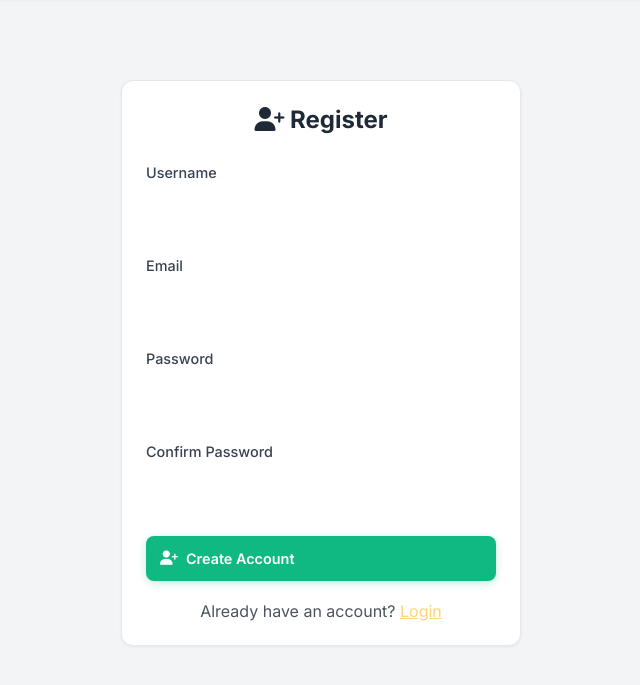
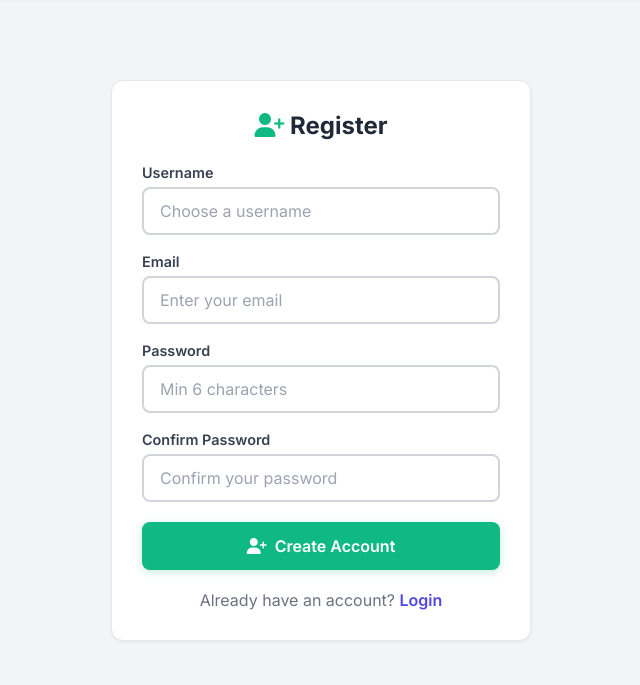
Before and after one commit to vineee08/task-manager-flask, a Flask app: page /register in a window 1280 px wide. Shown: the part 66-751 px from the top of the page, without its empty margins (319-959 px from the left). Run offline with Flask 3, Linux system fonts and the light colour scheme.

Commit message:
Update register.html

```diff
--- a/templates/register.html
+++ b/templates/register.html
@@ -1,41 +1,64 @@
 {% extends "base.html" %}
 
-{% block title %}Register - Task Manager{% endblock %}
+{% block title %}Register - TaskFlow{% endblock %}
 
 {% block content %}
-<div style="max-width: 400px; margin: 40px auto;">
-    <div class="card">
-        <h2 style="text-align: center; margin-bottom: 30px;">
-            <i class="fas fa-user-plus"></i> Register
+<div style="max-width: 420px; margin: 40px auto;">
+    <div class="card" style="background: white; border-radius: 12px; padding: 30px; border: 1px solid #E5E7EB; box-shadow: 0 1px 3px rgba(0,0,0,0.06);">
+        <h2 style="text-align: center; margin-bottom: 24px; color: #1F2937; font-size: 1.5rem; font-weight: 700;">
+            <i class="fas fa-user-plus" style="color: #10B981;"></i> Register
         </h2>
+
         <form method="POST">
+            <!-- Username -->
+            <div style="margin-bottom: 18px;">
+                <label style="display: block; margin-bottom: 6px; font-weight: 600; color: #374151; font-size: 0.9rem;">Username</label>
+                <input type="text" name="username" required placeholder="Choose a username"
+                       style="width: 100%; padding: 12px 16px; border-radius: 8px; border: 2px solid #D1D5DB; background: white; color: #1F2937; font-size: 1rem; transition: all 0.2s ease;">
+            </div>
+
+            <!-- Email -->
+            <div style="margin-bottom: 18px;">
+                <label style="display: block; margin-bottom: 6px; font-weight: 600; color: #374151; font-size: 0.9rem;">Email</label>
+                <input type="email" name="email" required placeholder="Enter your email"
+                       style="width: 100%; padding: 12px 16px; border-radius: 8px; border: 2px solid #D1D5DB; background: white; color: #1F2937; font-size: 1rem; transition: all 0.2s ease;">
+            </div>
+
+            <!-- Password -->
+            <div style="margin-bottom: 18px;">
+                <label style="display: block; margin-bottom: 6px; font-weight: 600; color: #374151; font-size: 0.9rem;">Password</label>
+                <input type="password" name="password" required placeholder="Min 6 characters"
+                       style="width: 100%; padding: 12px 16px; border-radius: 8px; border: 2px solid #D1D5DB; background: white; color: #1F2937; font-size: 1rem; transition: all 0.2s ease;">
+            </div>
+
+            <!-- Confirm Password -->
             <div style="margin-bottom: 20px;">
-                <label style="display: block; margin-bottom: 8px; font-weight: 500;">Username</label>
-                <input type="text" name="username" required
-                       style="width: 100%; padding: 12px; border-radius: 10px; border: 2px solid rgba(255,255,255,0.2); background: rgba(255,255,255,0.1); color: white; font-size: 1rem;">
+                <label style="display: block; margin-bottom: 6px; font-weight: 600; color: #374151; font-size: 0.9rem;">Confirm Password</label>
+                <input type="password" name="confirm_password" required placeholder="Confirm your password"
+                       style="width: 100%; padding: 12px 16px; border-radius: 8px; border: 2px solid #D1D5DB; background: white; color: #1F2937; font-size: 1rem; transition: all 0.2s ease;">
             </div>
-            <div style="margin-bottom: 20px;">
-                <label style="display: block; margin-bottom: 8px; font-weight: 500;">Email</label>
-                <input type="email" name="email" required
-                       style="width: 100%; padding: 12px; border-radius: 10px; border: 2px solid rgba(255,255,255,0.2); background: rgba(255,255,255,0.1); color: white; font-size: 1rem;">
-            </div>
-            <div style="margin-bottom: 20px;">
-                <label style="display: block; margin-bottom: 8px; font-weight: 500;">Password</label>
-                <input type="password" name="password" required
-                       style="width: 100%; padding: 12px; border-radius: 10px; border: 2px solid rgba(255,255,255,0.2); background: rgba(255,255,255,0.1); color: white; font-size: 1rem;">
-            </div>
-            <div style="margin-bottom: 20px;">
-                <label style="display: block; margin-bottom: 8px; font-weight: 500;">Confirm Password</label>
-                <input type="password" name="confirm_password" required
-                       style="width: 100%; padding: 12px; border-radius: 10px; border: 2px solid rgba(255,255,255,0.2); background: rgba(255,255,255,0.1); color: white; font-size: 1rem;">
-            </div>
-            <button type="submit" class="btn btn-success" style="width: 100%; padding: 14px;">
+
+            <!-- Register Button -->
+            <button type="submit" class="btn btn-success" style="width: 100%; padding: 14px; background: #10B981; color: white; border: none; border-radius: 8px; font-weight: 600; font-size: 1rem; cursor: pointer; transition: all 0.2s ease; display: inline-flex; align-items: center; justify-content: center; gap: 8px;">
                 <i class="fas fa-user-plus"></i> Create Account
             </button>
         </form>
-        <p style="text-align: center; margin-top: 20px; opacity: 0.8;">
-            Already have an account? <a href="{{ url_for('login') }}" style="color: #feca57;">Login</a>
+
+        <p style="text-align: center; margin-top: 20px; color: #6B7280;">
+            Already have an account? <a href="{{ url_for('login') }}" style="color: #4F46E5; font-weight: 600; text-decoration: none;">Login</a>
         </p>
     </div>
 </div>
+
+<style>
+    input:focus {
+        outline: none;
+        border-color: #4F46E5 !important;
+        box-shadow: 0 0 0 3px rgba(79, 70, 229, 0.1) !important;
+    }
+
+    input::placeholder {
+        color: #9CA3AF !important;
+    }
+</style>
 {% endblock %}
```
